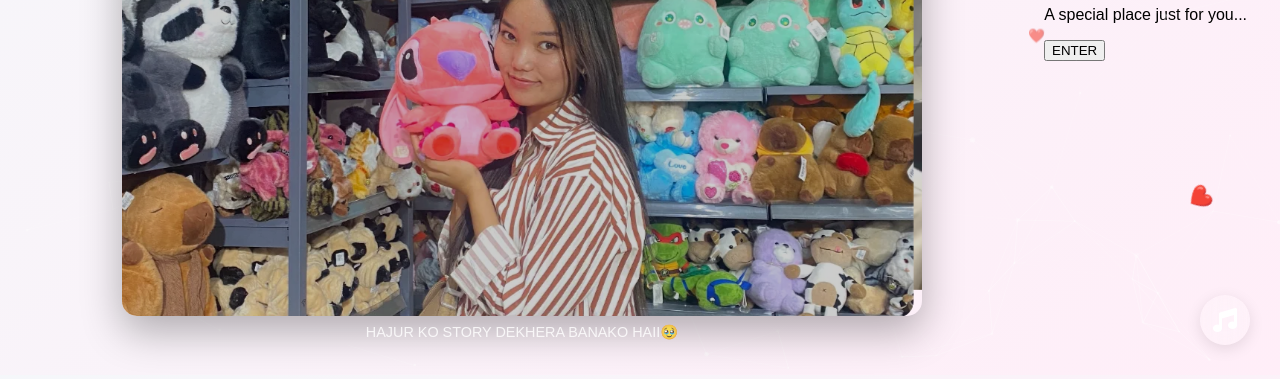
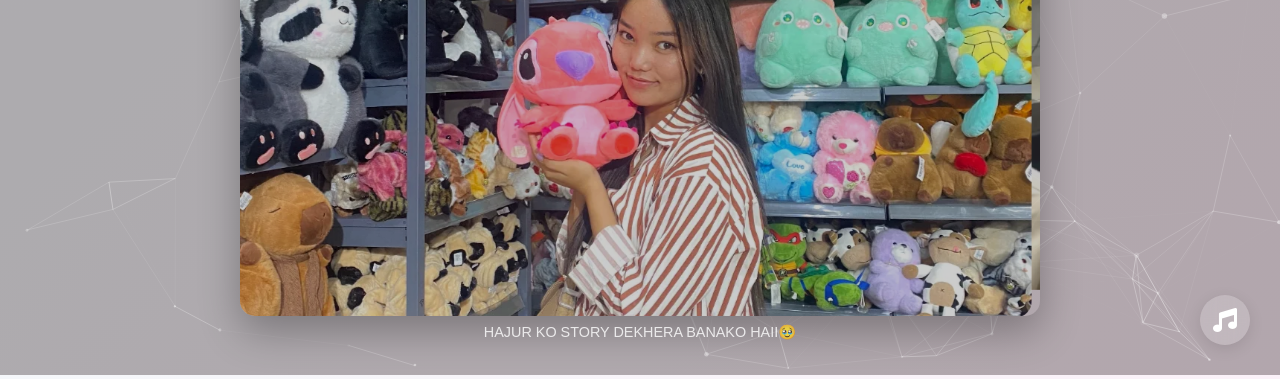
Before and after one commit to MANISHO6T9/FORU, a plain HTML site: page main.html in a window 1280 px wide. Shown: the part 425-804 px from the top of the page. Drawn offline with nearby package versions, Linux system fonts and the light colour scheme.

Commit message:
Update main.html

```diff
--- a/main.html
+++ b/main.html
@@ -26,35 +26,16 @@
             position: relative;
         }
 
-          .hearts {
+            .bg-overlay {
             position: absolute;
+            top: 0;
+            left: 0;
             width: 100%;
             height: 100%;
-            pointer-events: none;
+            background: rgba(0, 0, 0, 0.3);
             z-index: 0;
         }
 
-        .heart {
-            position: absolute;
-            opacity: 0;
-            animation: float 6s ease-in-out infinite;
-        }
-               @keyframes float {
-            0% {
-                transform: translateY(0) rotate(0deg);
-                opacity: 0;
-            }
-            10% {
-                opacity: 1;
-            }
-            90% {
-                opacity: 1;
-            }
-            100% {
-                transform: translateY(-100vh) rotate(360deg);
-                opacity: 0;
-            }
-        }
 
         .container {
             width: 100%;
@@ -297,45 +278,6 @@
             }
             isMusicPlaying = !isMusicPlaying;
         });
-      </script>
-    </head>
-<body>
-    <div class="hearts" id="hearts"></div>
-
-    <div class="message animate__animated animate__fadeIn">
-        <h1 class="animate__animated animate__heartBeat">FOR YOU, CUTIE ❤️</h1>
-        <p class="subtext">A special place just for you...</p>
-        <button onclick="enterSite()" class="animate__animated animate__pulse animate__infinite">ENTER</button>
-    </div>
-
-    <script>
-        function enterSite() {
-            // Add exit animation before redirect
-            document.querySelector('.message').classList.add('animate__fadeOut');
-            setTimeout(() => {
-                window.location.href = "main.html";
-            }, 800);
-        }
-
-        // Create floating hearts
-        function createHearts() {
-            const heartsContainer = document.getElementById('hearts');
-            const colors = ['#ff6b6b', '#ff8e8e', '#ff4757', '#ffa502', '#ff6b81'];
-
-            for (let i = 0; i < 15; i++) {
-                const heart = document.createElement('div');
-                heart.classList.add('heart');
-                heart.innerHTML = '❤️';
-                heart.style.left = Math.random() * 100 + 'vw';
-                heart.style.top = Math.random() * 100 + 'vh';
-                heart.style.fontSize = (Math.random() * 20 + 10) + 'px';
-                heart.style.animationDelay = Math.random() * 5 + 's';
-                heart.style.animationDuration = (Math.random() * 10 + 5) + 's';
-                heartsContainer.appendChild(heart);
-            }
-        }
-
-        createHearts();
     </script>
 </body>
 </html>
```
